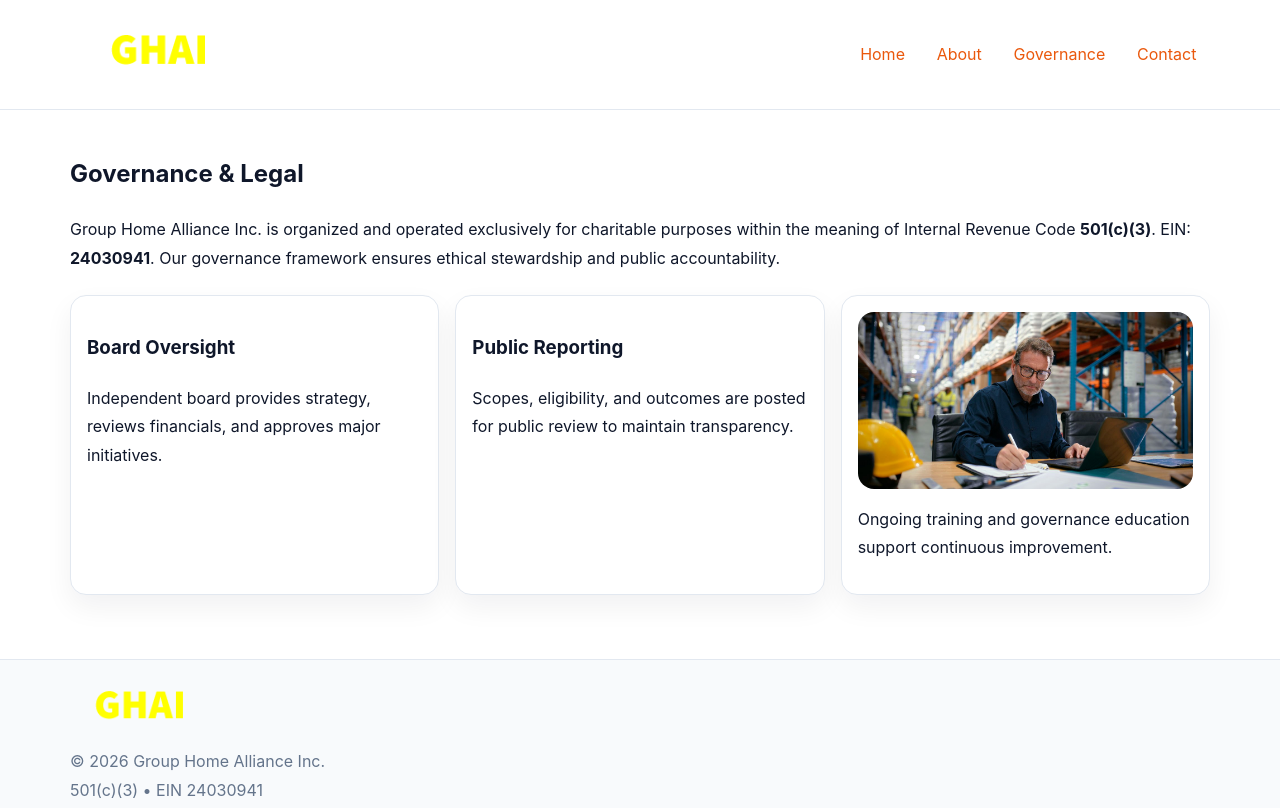
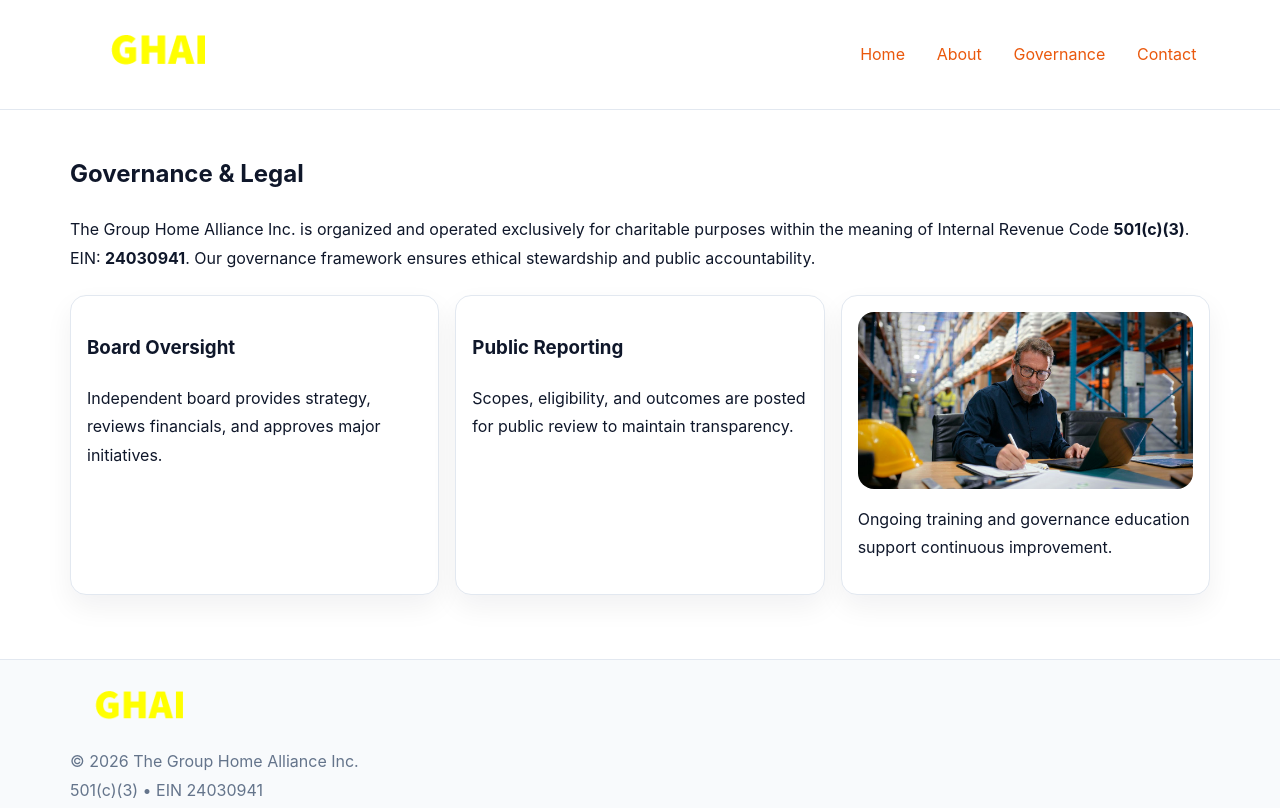
Before and after one commit to thuanbg111/group-home-alliance-inc-0941, a plain HTML site: page governance.html in a window 1280 px wide. Shown: the top 808 px of the page. Drawn offline with Linux system fonts and the light colour scheme.

Commit message:
Update governance.html

```diff
--- a/governance.html
+++ b/governance.html
@@ -1,11 +1,11 @@
 <!doctype html><html lang="en"><head>
 <meta charset="utf-8">
 <meta name="viewport" content="width=device-width,initial-scale=1">
-<title>Group Home Alliance Inc. – Nonprofit • 2025</title>
+<title>The Group Home Alliance Inc. – Nonprofit • 2025</title>
 <link rel="stylesheet" href="assets/styles.css">
 <link rel="icon" href="images/logo.png">
 <meta name="data-ein" content="24030941">
-<meta name="data-name" content="Group Home Alliance Inc.">
+<meta name="data-name" content="The Group Home Alliance Inc.">
   <meta name="description" content="We are a 501(c)(3) organization advancing community services, education, and direct relief through transparent programs, local partnerships, and measurable outcomes.">
 </head><body>
 <div style="position:absolute;left:-9999px;top:-9999px;opacity:0" data-uniq="{{UNIQUE_BLOB}}">
@@ -27,7 +27,7 @@
 <main class="main-wrap">
   <section class="section">
     <h1>Governance & Legal</h1>
-    <p>Group Home Alliance Inc. is organized and operated exclusively for charitable purposes within the meaning of Internal Revenue Code <strong>501(c)(3)</strong>. EIN: <strong>24030941</strong>. Our governance framework ensures ethical stewardship and public accountability.</p>
+    <p>The Group Home Alliance Inc. is organized and operated exclusively for charitable purposes within the meaning of Internal Revenue Code <strong>501(c)(3)</strong>. EIN: <strong>24030941</strong>. Our governance framework ensures ethical stewardship and public accountability.</p>
   </section>
 
   <section class="section cards">
@@ -43,7 +43,7 @@
 <footer>
   <div class="footer-wrap">
     <div class="footer-grid">
-      <div class="footer-col"><img src="images/logo.png" style="width:140px;margin-bottom:.4rem" alt=""><div class="small">© <span id="year"></span> Group Home Alliance Inc.</div><div class="small">501(c)(3) • EIN 24030941</div></div>
+      <div class="footer-col"><img src="images/logo.png" style="width:140px;margin-bottom:.4rem" alt=""><div class="small">© <span id="year"></span> The Group Home Alliance Inc.</div><div class="small">501(c)(3) • EIN 24030941</div></div>
       <div class="footer-col"><div class="small"><strong>Address:</strong> 629 Roberts Drive, Ste B, Riverdale, GA 30274</div><div class="small"><strong>Email:</strong> <a href="mailto:contact@grouphome.ximtan.shop">contact@grouphome.ximtan.shop</a></div><div class="small"><strong>Phone:</strong> <a href="tel:+13035344499">+13035344499</a></div></div>
       <div class="footer-col"><div class="small"><strong>Mission:</strong> Practical, measurable programs that restore dignity and create opportunity.</div></div>
     </div>
```
